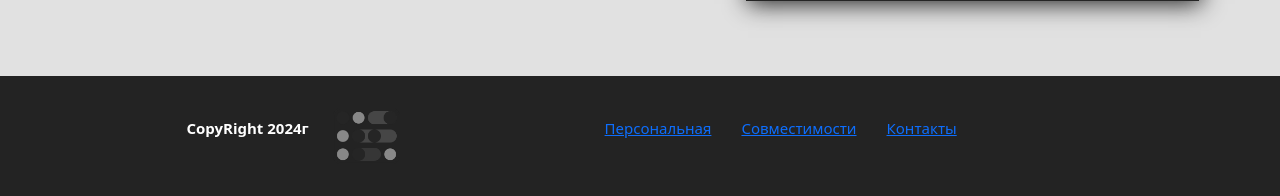
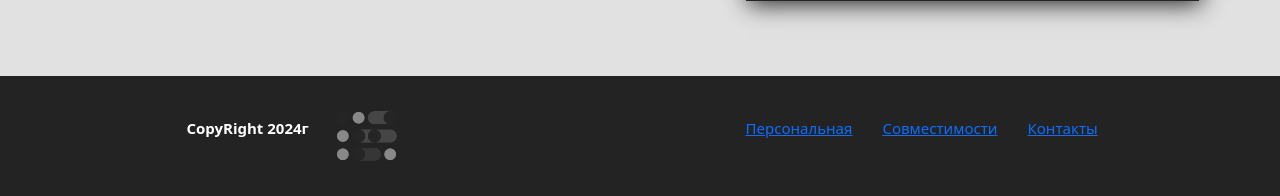
Before and after one commit to Olmeksky/matrix_fate2, a PHP site: page /matr.html in a window 1280 px wide. Shown: the part 1644-1840 px from the top of the page. Run offline with PHP 8.4, Linux system fonts and the light colour scheme.

Commit message:
Update styler.css

```diff
--- a/css/styler.css
+++ b/css/styler.css
@@ -829,13 +829,13 @@ div.footlogo img {
 }
 div.footmenu {
 	display: flex;
-	justify-content: left;
+	justify-content: center;
 	align-items: center;
 }
 menu.bottom-nav_menu {
-	display: flex;
+	display: inline-block;
 	padding: 0;
-	margin: 0 1rem;
+	margin: auto;
 	display: -webkit-box;
 	display: -ms-flexbox;
 }
@@ -845,10 +845,15 @@ menu.bottom-nav_menu ul {
 menu.bottom-nav_menu li {
 	display: inline-block;
 	list-style: none;
-	color: white;
 	margin: auto;
 	padding: 0.1rem 1rem;
 	text-decoration: none;
+}
+menu.bottom-nav_menu li a {
+	color: greey;
+}
+menu.bottom-nav_menu li a:hover {
+	color: white;
 }
 
 @media (min-width: 1201px) and (max-width: 1400px) {
```
